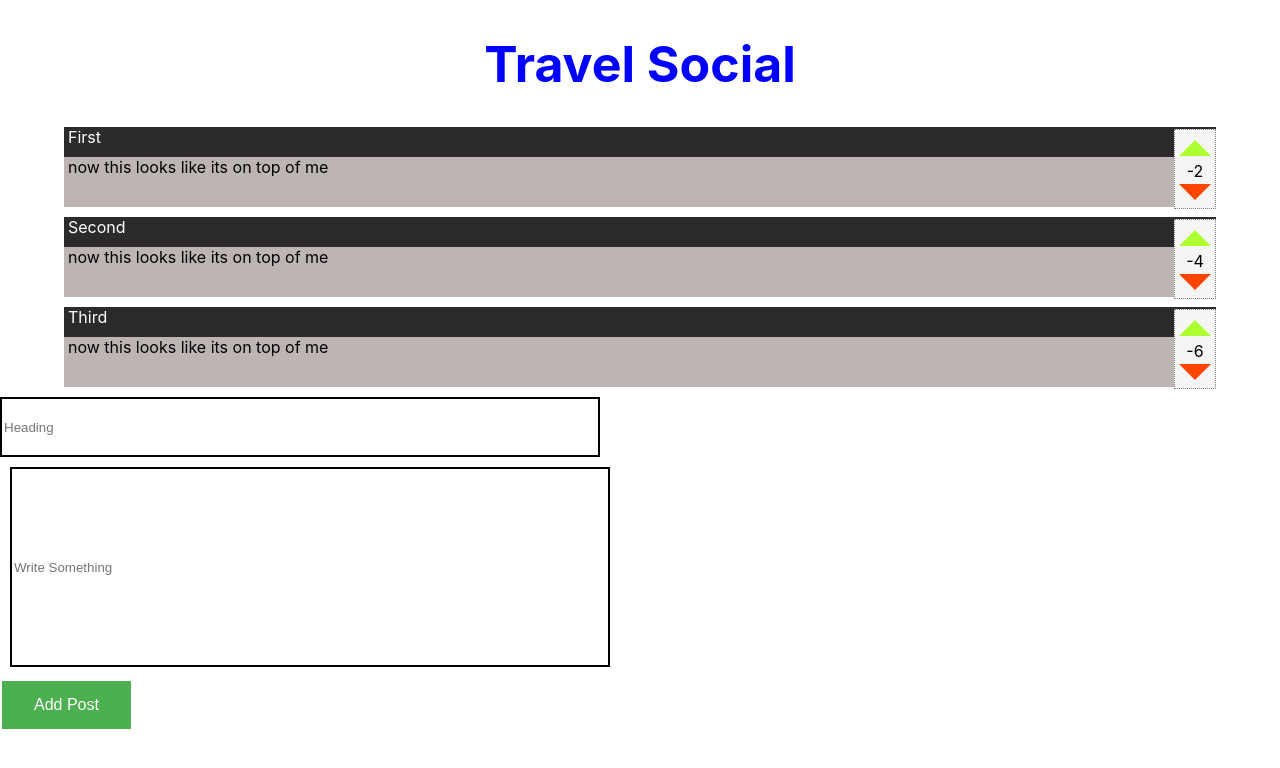
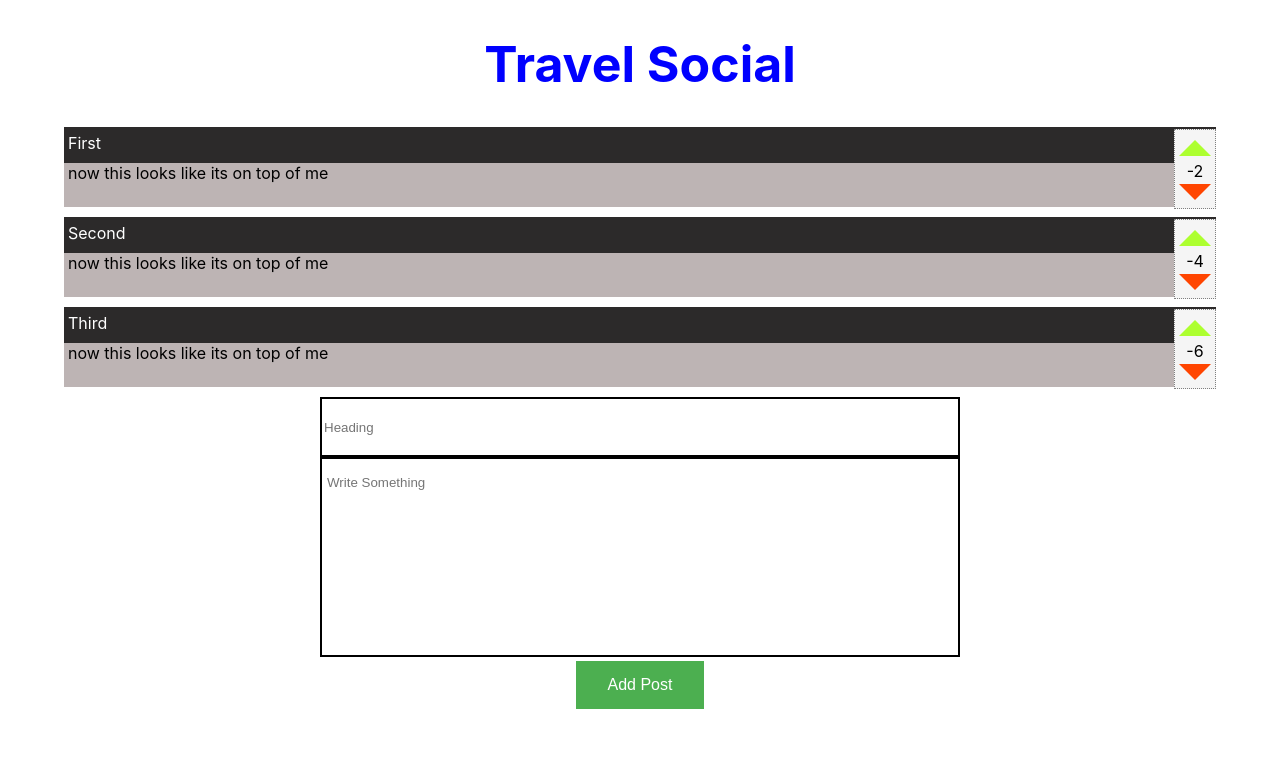
Before and after one commit to dopecodez/travel_social, a React (Create React App) app: page / in a window 1280 px wide. Shown: the top 768 px of the page. Built offline with nearby package versions, Linux system fonts and the light colour scheme.

Commit message:
Added submit and styled input box

```diff
--- a/src/list.css
+++ b/src/list.css
@@ -1,35 +1,3 @@
-#submitButton {
-    background-color: #4CAF50;
-    border: none;
-    color: white;
-    padding: 15px 32px;
-    text-align: center;
-    text-decoration: none;
-    display: inline-block;
-    font-size: 16px;
-    margin: 4px 2px;
-    cursor: pointer;
-  }
-
-  #postBodyArea {
-    width: 600px;
-    height: 200px;
-    margin:0 auto;
-    box-sizing: border-box;
-    text-align: left;
-    margin: 10px;
-    border:2px solid black;
-  }
-
-  #postTitleArea {
-    width: 600px;
-    height: 60px;
-    margin:0 auto;
-    box-sizing: border-box;
-    text-align: left;
-    border:2px solid black;
-  }
-
   #listClass {
       height: 100%;
       width: 100%;
@@ -40,6 +8,8 @@
     padding-left: 4px;
     background-color: rgb(44, 42, 42);
     color: white;
+    padding-top: 6px;
+    vertical-align: middle;
   }
 
   #postBody {
@@ -64,10 +34,10 @@
     padding-top: 10px;
 } #upvote:hover{
   cursor: pointer;
-  border-color: darkgreen;
+  border-color: green;
   border-left: 18px solid transparent;
   border-right: 18px solid transparent;
-  border-bottom: 18px solid darkgreen;
+  border-bottom: 18px solid green;
   margin: 0 auto;
 }
 
@@ -83,7 +53,7 @@
   cursor: pointer;
   border-left: 18px solid transparent;
   border-right: 18px solid transparent;
-  border-top: 18px solid darkred;
+  border-top: 18px solid red;
   margin-left: -1px;
   margin: 0 auto;
 }
@@ -102,7 +72,47 @@
   height: 98%;
   float: right;
   position: relative;
-  top: -48px;
+  top: -54px;
   border: 1px dotted gray;
   background-color: whitesmoke;
 }
+
+#postBodyArea {
+  width: 100%;
+  height: 200px;
+  box-sizing: border-box;
+  text-align: left;
+  padding:0 5px 150px;
+  border:2px solid black;
+}
+
+#postTitleArea {
+  width: 100%;
+  height: 60px;
+  box-sizing: border-box;
+  text-align: left;
+  border:2px solid black;
+}
+
+#postArea {
+  width:50%;
+  margin: 0 auto;
+  height: 300px;
+  text-align: center;
+}
+
+#submitButton {
+  background-color: #4CAF50;
+  border: none;
+  color: white;
+  padding: 15px 32px;
+  text-align: center;
+  text-decoration: none;
+  font-size: 16px;
+  margin: 4px 2px;
+  cursor: pointer;
+}
+#submitButton:hover{
+  background-color: blue;
+  cursor: pointer;
+}
--- a/src/list.tsx
+++ b/src/list.tsx
@@ -23,13 +23,13 @@ export default class List extends Component<IListProps, IListStates> {
     constructor(props: IListProps) {
         super(props);
         this.data = [
-            { id:0, title: 'First', desc: 'now this looks like its on top of me', upvotes: 3, downvotes: 5 },
-            { id:1, title: 'Second', desc: 'now this looks like its on top of me', upvotes: 6, downvotes: 10 },
-            { id:2, title: 'Third', desc: 'now this looks like its on top of me', upvotes: 4, downvotes: 10 }
+            { id: 0, title: 'First', desc: 'now this looks like its on top of me', upvotes: 3, downvotes: 5 },
+            { id: 1, title: 'Second', desc: 'now this looks like its on top of me', upvotes: 6, downvotes: 10 },
+            { id: 2, title: 'Third', desc: 'now this looks like its on top of me', upvotes: 4, downvotes: 10 }
         ]
         this.state = {
             posts: this.data,
-            newPost: { id:this.data.length, title: '', upvotes: 0, downvotes: 0 },
+            newPost: { id: this.data.length, title: '', desc:'', upvotes: 0, downvotes: 0 }
         }
         this.addPost = this.addPost.bind(this);
         this.handleChange = this.handleChange.bind(this);
@@ -40,22 +40,33 @@ export default class List extends Component<IListProps, IListStates> {
         if (this.state.newPost.title !== '') {
             this.setState({
                 posts: [{ id: this.state.posts.length, title: this.state.newPost.title, desc: this.state.newPost.desc, upvotes: 0, downvotes: 0 }, ...this.state.posts],
-                newPost: { id: this.state.posts.length, title: '', upvotes: 0, downvotes: 0 }
+                newPost: { id: this.state.posts.length, title: '', desc:'', upvotes: 0, downvotes: 0 }
             })
         } else alert('Why you making an empty post?')
     }
 
     handleChange(event: any) {
+        let _post: post;
+        if(event.target.id === 'postTitleArea'){
+            _post = this.state.newPost;
+            _post.title = event.target.value;
             this.setState({
-            newPost: event.target.value
+                newPost: _post
+            })
+        }else if(event.target.id === 'postBodyArea'){
+            _post = this.state.newPost;
+            _post.desc = event.target.value;
+            this.setState({
+                newPost: _post
             })
         }
+    }
 
-    handleVoting(event: any){
+    handleVoting(event: any) {
         const _class = parseInt(event.target.parentNode.parentNode.className);
         let _posts = this.state.posts;
         let postIndex = _posts.findIndex(post => post.id === _class);
-        event.target.id === 'upvote'? _posts[postIndex].upvotes++ : _posts[postIndex].downvotes++
+        event.target.id === 'upvote' ? _posts[postIndex].upvotes++ : _posts[postIndex].downvotes++
         this.setState({
             posts: _posts
         })
@@ -67,7 +78,7 @@ export default class List extends Component<IListProps, IListStates> {
                 <div id='listClass'>
                     {this.state.posts
                         .sort((a: post, b: post) => (b.upvotes - b.downvotes) - (a.upvotes - a.downvotes))
-                        .map((item: post)=> {
+                        .map((item: post) => {
                             return (<div id="postBody" key={item.id} className={(item.id).toString()}>
                                 <div id='postTitle'>{item.title}</div>
                                 <div id='postDesc'>{item.desc}</div>
@@ -80,14 +91,12 @@ export default class List extends Component<IListProps, IListStates> {
                         })
                     }
                 </div>
-                <div>
-                    <form id="postForm">
+                <div id='postArea'>
                     <input id="postTitleArea" type='textbox' placeholder='Heading' value={this.state.newPost.title}
                         onChange={this.handleChange}></input><br />
-                        <input id='postBodyArea' type='textbox' placeholder='Write Something' value={this.state.newPost.title}
+                    <input id='postBodyArea' type='textbox' placeholder='Write Something' value={this.state.newPost.desc}
                         onChange={this.handleChange}></input><br />
                     <button id='submitButton' type='submit' onClick={this.addPost}>Add Post</button>
-                    </form>
                 </div>
             </div>
         );
```
Lines whose indentation alone changed are shown as unchanged.
